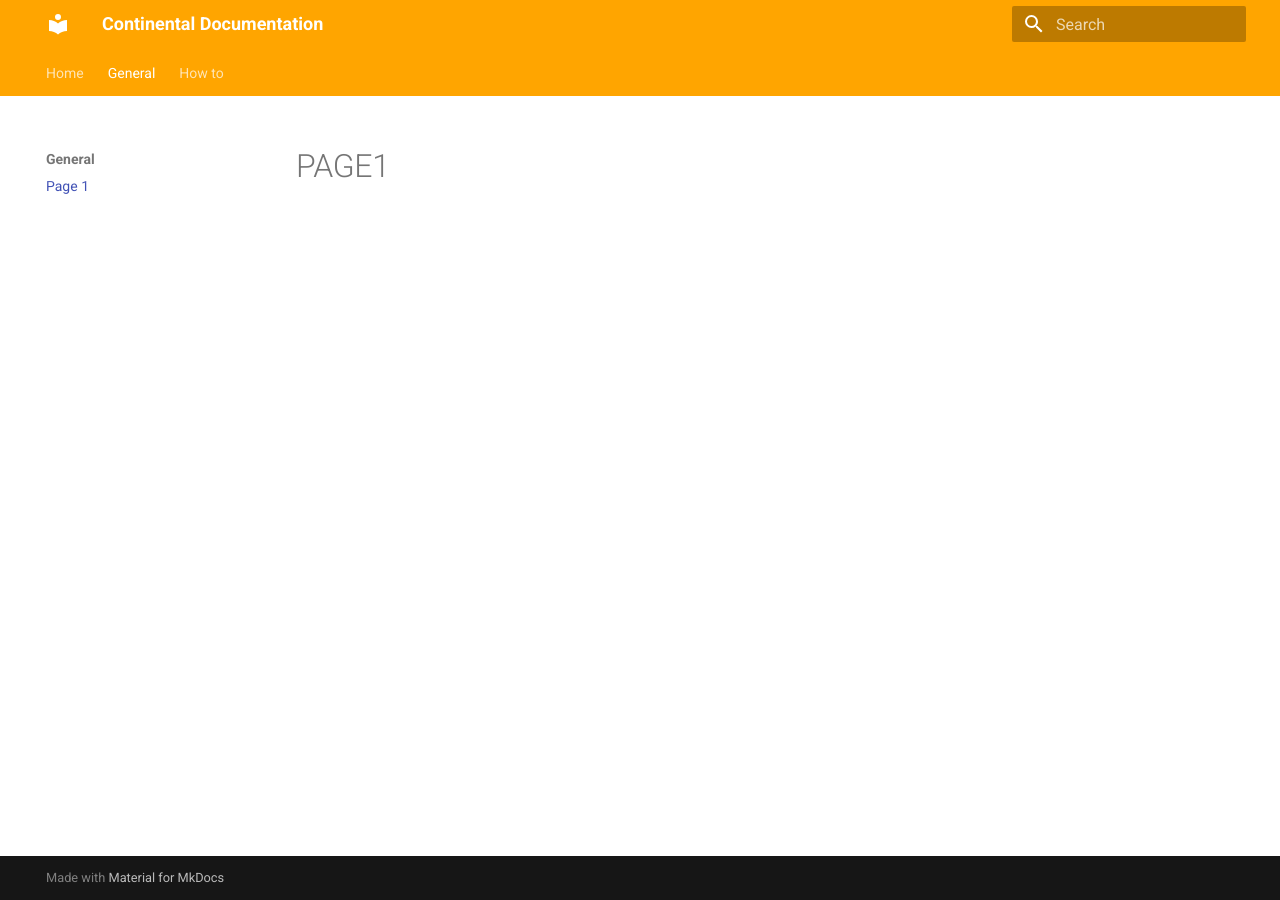
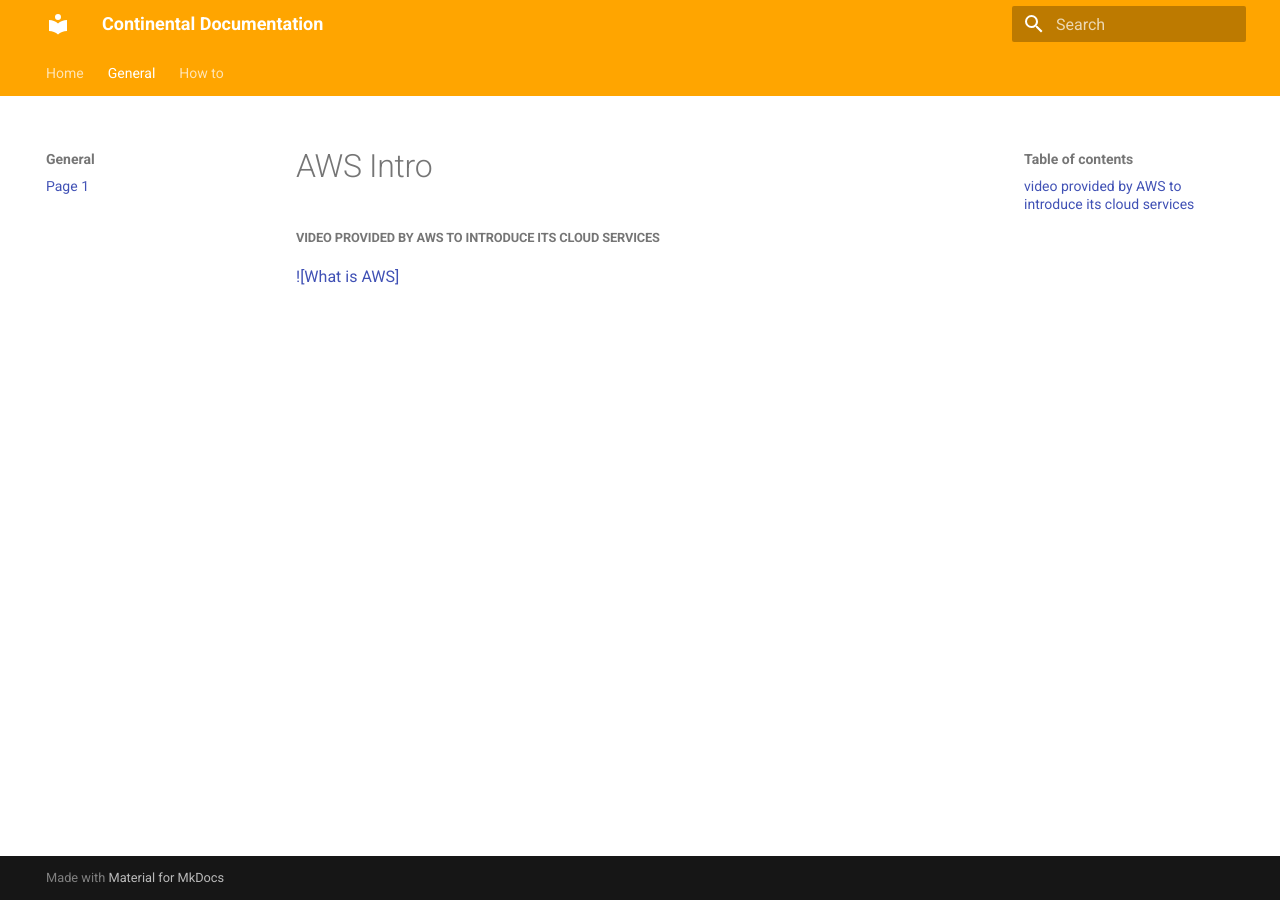
Before and after one commit to Sharbal-Shuker/mkdocs_test, an MkDocs documentation site: the page built from docs/general/page1.md, in a window 1280 px wide. Built offline with MkDocs 1.6.1 and Material for MkDocs 9.7.7, drawn with Linux system fonts in a browser that asks for light colours.

Commit message:
Update page1.md

```diff
--- a/docs/general/page1.md
+++ b/docs/general/page1.md
@@ -1 +1,4 @@
-#PAGE1
+#AWS Intro
+
+##### video provided by **AWS** to introduce its cloud services
+[![What is AWS]](https://www.youtube.com/watch?time_continue=2&v=mZ5H8sn_2ZI&feature=emb_logo)
```
